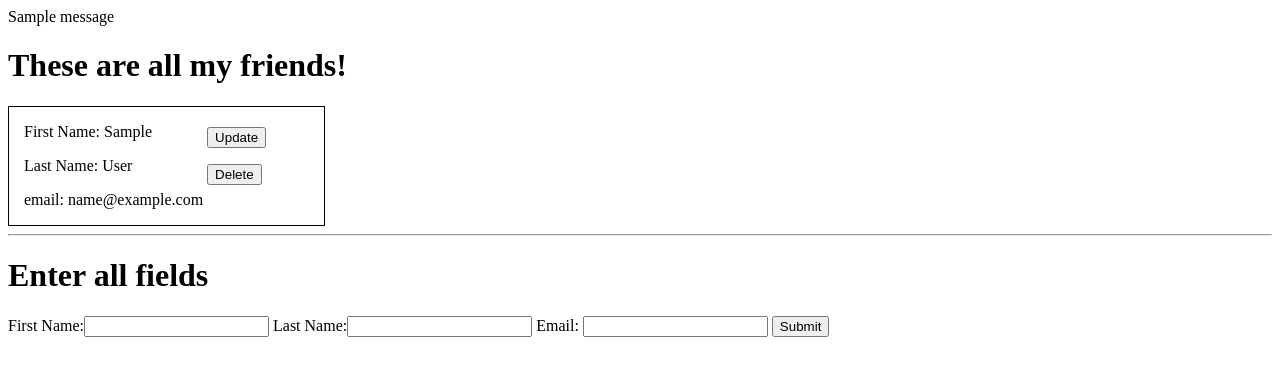
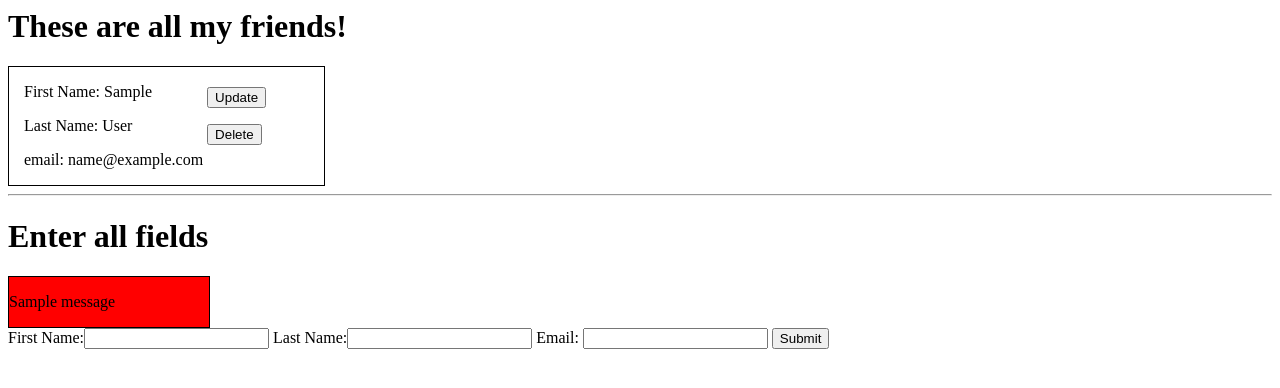
Before and after one commit to conniechu929/Full-Friends, a Flask app: template templates/index.html in a window 1280 px wide. Shown: the top 388 px of the page. Run offline with Flask 2, Linux system fonts and the light colour scheme; the template is opened without the code that fills it: most values are stand-ins (such as "Sample title", 1, 10 or a date in 2020); one stand-in notice (Sample message) is shown.

Commit message:
more styling

```diff
--- a/static/styles.css
+++ b/static/styles.css
@@ -18,3 +18,8 @@
   display: inline-block;
   vertical-align: top;
 }
+#Error{
+  background-color: red;
+  width: 200px;
+  border: 1px solid black;
+}
--- a/templates/delete.html
+++ b/templates/delete.html
@@ -13,6 +13,5 @@
 		<form action="/" method='post' class = "confirm">
 			<input type='submit' value='No' class = "confirm">
 		</form>
-
 	</body>
 </html>
--- a/templates/index.html
+++ b/templates/index.html
@@ -4,16 +4,7 @@
 		<link rel="stylesheet" type="text/css" href="{{ url_for('static', filename='styles.css') }}">
 	</head>
 	<body>
-		<div id="Error">
 
-			{% with messages = get_flashed_messages() %}
-				{% if messages %}
-					{% for message in messages %}
-						<p>{{message}}</p>
-					{% endfor %}
-				{% endif %}
-			{% endwith %}
-		</div>
 		<div id='results'>
 			<h1>These are all my friends!</h1>
 			{% for friend in all_friends: %}
@@ -32,13 +23,25 @@
 					<form action='/friends/{{friend["id"]}}/delete' method='post'>
 						<input type='hidden' name='id' value="{{ friend['id'] }}">
 						<input type="submit" name="delete" value="Delete">
-				</form>
+					</form>
 				</div>
 			</div>
 			{% endfor %}
-			<hr>
 		</div>
+		<hr>
 		<h1>Enter all fields</h1>
+
+			{% with messages = get_flashed_messages() %}
+				{% if messages %}
+					<div id="Error">
+					{% for message in messages %}
+							<p>{{message}}</p>
+					{% endfor %}
+					</div>
+				{% endif %}
+			{% endwith %}
+
+
 		<div id='container'>
 				<form action='/friends' method='post'>
 				<label for='first_name'>First Name:<input type='text' name='first_name' id='first_name'></label>
```
Also changed, not shown: templates/edit.html (indentation only). Lines whose indentation alone changed are shown as unchanged.
